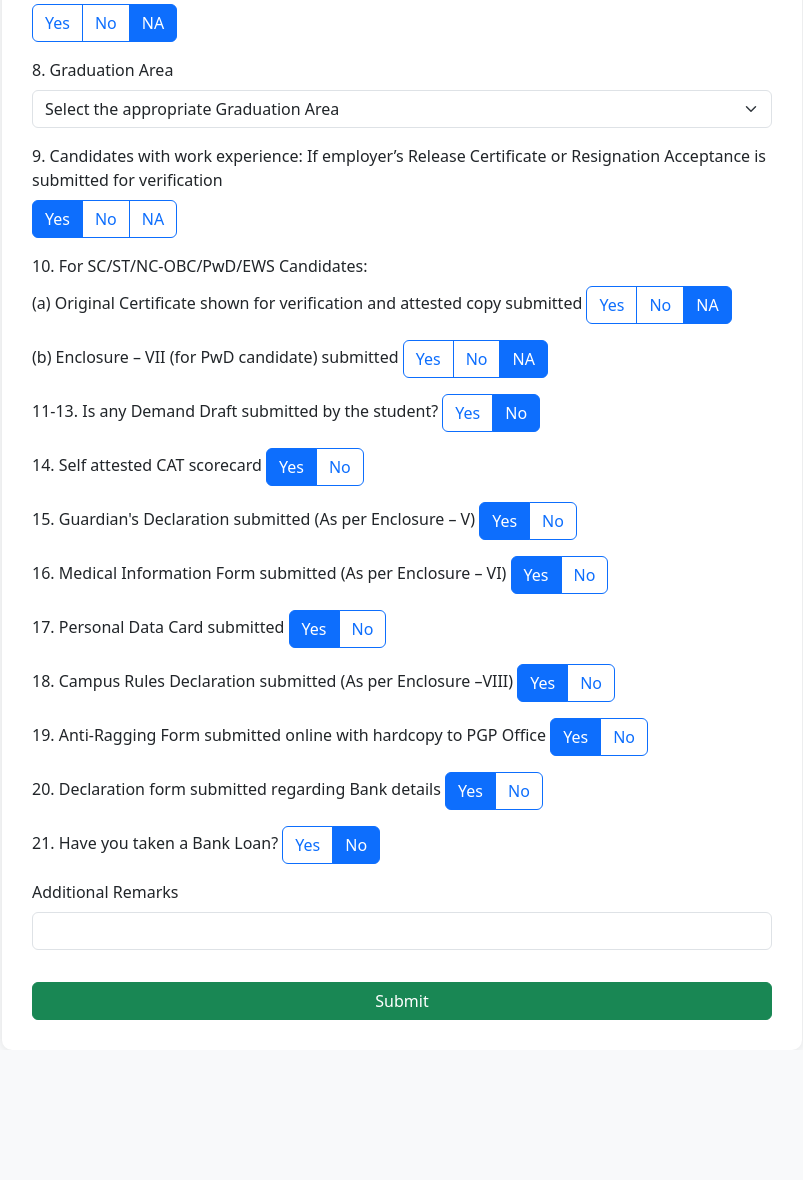
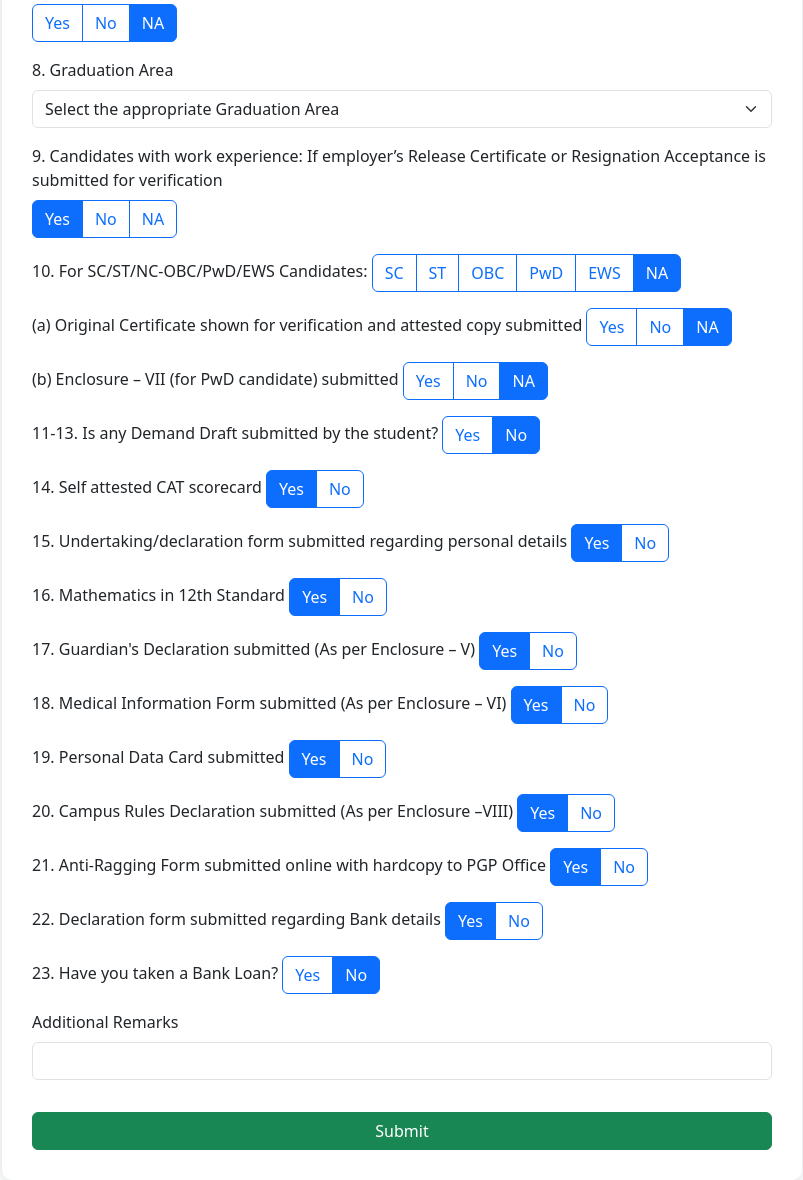
Before and after one commit to lunarblade29/Student-Registration-Software, a Flask app: page / in a window 1280 px wide. Shown: the part 1382-2562 px from the top of the page, without its empty margins (238-1041 px from the left). Before the commit the page ends 2402 px from the top, so only its background shows below. Run offline with Flask 3, Linux system fonts and the light colour scheme; some libraries are stand-ins or nearby versions.

Commit message:
Final Commit 2

```diff
--- a/main.py
+++ b/main.py
@@ -24,6 +24,8 @@ ALLOWED_EXTENSIONS = {"xlsx"}
 app.config["UPLOAD_FOLDER"] = UPLOAD_FOLDER
 
 today_date = datetime.today().strftime("%d %B %Y")
+academic_year = datetime.today().year
+academic_year2 = datetime.today().year + 2
 
 uploaded_file_data = None
 
@@ -54,6 +56,7 @@ if not os.path.exists(EXCEL_FILE):
             "Graduation Area",
             "Work Experience Certificate Submitted",
             "Work Experience Reason",
+            "Student Category",
             "SC/ST/OBC/PwD Certificate Verification",
             "PwD Enclosure Submitted",
             "Demand Draft Submitted",
@@ -61,6 +64,8 @@ if not os.path.exists(EXCEL_FILE):
             "Draft No.",
             "DT No.",
             "CAT Score Card Verification",
+            "Declaration Form Submitted",
+            "Mathematics in 12th",
             "Guardian's Declaration Submitted",
             "Medical Info Form Submitted",
             "Personal Data Card Submitted",
@@ -81,6 +86,8 @@ if not os.path.exists(EXCEL_FILE):
             "reason_category_certificate",
             "reason_pwd_enclosure",
             "reason_cat_score_card",
+            "reason_undertaking_declaration",
+            "reason_maths_12th",
             "reason_guardians_declaration",
             "reason_medical_info_form",
             "reason_personal_data_card",
@@ -189,6 +196,14 @@ def get_student_info():
     return jsonify({"name": "", "email": ""})
 
 
+def format_date_dd_mm_yyyy(date_str):
+    try:
+        year, month, day = date_str.split('-')
+        return f"{day}-{month}-{year}"
+    except (ValueError, AttributeError):
+        return ""
+
+
 @app.route("/", methods=["GET", "POST"])
 def index():
     if request.method == "POST":
@@ -221,6 +236,7 @@ def index():
                     "work_experience_certificate"
                 ),
                 "Work Experience Reason": request.form.get("reason_for_no"),
+                "Student Category": request.form.get("student_category"),
                 "SC/ST/OBC/PwD Certificate Verification": request.form.get(
                     "category_certificate"
                 ),
@@ -242,6 +258,8 @@ def index():
                     else None
                 ),
                 "CAT Score Card Verification": request.form.get("cat_score_card"),
+                "Declaration Form Submitted": request.form.get("undertaking_declaration"),
+                "Mathematics in 12th": request.form.get("maths_12th"),
                 "Guardian's Declaration Submitted": request.form.get(
                     "guardians_declaration"
                 ),
@@ -276,6 +294,8 @@ def index():
                 ),
                 "reason_pwd_enclosure": request.form.get("reason_pwd_enclosure"),
                 "reason_cat_score_card": request.form.get("reason_cat_score_card"),
+                "reason_undertaking_declaration": request.form.get("reason_undertaking_declaration"),
+                "reason_maths_12th": request.form.get("reason_maths_12th"),
                 "reason_guardians_declaration": request.form.get(
                     "reason_guardians_declaration"
                 ),
@@ -312,6 +332,14 @@ def index():
                     paragraph.text = paragraph.text.replace(
                         "{name}", student_data["Name"]
                     )
+                if "{acad_y}" in paragraph.text:
+                    paragraph.text = paragraph.text.replace(
+                        "{acad_y}", str(academic_year)
+                    )
+                if "{acad_yy}" in paragraph.text:
+                    paragraph.text = paragraph.text.replace(
+                        "{acad_yy}", str(academic_year2)
+                    )
                 if "{reg_no}" in paragraph.text:
                     paragraph.text = paragraph.text.replace(
                         "{reg_no}", student_data["Registration Number"]
@@ -332,10 +360,15 @@ def index():
                     paragraph.text = paragraph.text.replace(
                         "{bank_name}", student_data["Bank Name"]
                     )
-                if "{bank_amount}" in paragraph.text:
+                if "{bank_amount}" in paragraph.text and student_data.get("Loan Amount"):
+                    prefix = "₹"  # Example prefix
+                    suffix = " Lakhs"  # Example suffix
+                    loan_amount = str(student_data["Loan Amount"])
                     paragraph.text = paragraph.text.replace(
-                        "{bank_amount}", student_data["Loan Amount"]
+                        "{bank_amount}", f"{prefix}{loan_amount}{suffix}"
                     )
+                elif "{bank_amount}" in paragraph.text:
+                    paragraph.text = paragraph.text.replace("{bank_amount}", "")
                 if "{date}" in paragraph.text:
                     paragraph.text = paragraph.text.replace("{date}", today_date)
                 if "{remarks}" in paragraph.text:
@@ -362,6 +395,10 @@ def index():
                         + student_data["reason_pwd_enclosure"]
                         + " "
                         + student_data["reason_cat_score_card"]
+                        + " "
+                        + student_data["reason_undertaking_declaration"]
+                        + " "
+                        + student_data["reason_maths_12th"]
                         + " "
                         + student_data["reason_guardians_declaration"]
                         + " "
@@ -422,7 +459,7 @@ def index():
                             "{ddt}", student_data["Draft No."]
                         )  # Tick for Yes
                         paragraph.text = paragraph.text.replace(
-                            "{dtt}", student_data["DT No."]
+                            "{dtt}", format_date_dd_mm_yyyy(student_data["DT No."])
                         )  # blank for No
                     else:
                         paragraph.text = paragraph.text.replace(
@@ -449,7 +486,7 @@ def index():
                             "{ddc}", student_data["Draft No."]
                         )  # Tick for Yes
                         paragraph.text = paragraph.text.replace(
-                            "{dtc}", student_data["DT No."]
+                            "{dtc}", format_date_dd_mm_yyyy(student_data["DT No."])
                         )  # blank for No
                     else:
                         paragraph.text = paragraph.text.replace(
@@ -476,7 +513,7 @@ def index():
                             "{ddb}", student_data["Draft No."]
                         )  # Tick for Yes
                         paragraph.text = paragraph.text.replace(
-                            "{dtb}", student_data["DT No."]
+                            "{dtb}", format_date_dd_mm_yyyy(student_data["DT No."])
                         )  # blank for No
                     else:
                         paragraph.text = paragraph.text.replace(
@@ -494,8 +531,8 @@ def index():
 
                 # Handling the streams
                 if (
-                    "{gse}" in paragraph.text
-                    and student_data["Graduation Area"] == "Engineering"
+                        "{gse}" in paragraph.text
+                        and student_data["Graduation Area"] == "Engineering"
                 ):
                     paragraph.text = paragraph.text.replace(
                         "{gse}", "☑"
@@ -513,8 +550,8 @@ def index():
                         "{gso}", "☐"
                     )  # blank for No
                 if (
-                    "{gss}" in paragraph.text
-                    and student_data["Graduation Area"] == "Science"
+                        "{gss}" in paragraph.text
+                        and student_data["Graduation Area"] == "Science"
                 ):
                     paragraph.text = paragraph.text.replace(
                         "{gss}", "☑"
@@ -532,8 +569,8 @@ def index():
                         "{gso}", "☐"
                     )  # blank for No
                 if (
-                    "{gsc}" in paragraph.text
-                    and student_data["Graduation Area"] == "Commerce"
+                        "{gsc}" in paragraph.text
+                        and student_data["Graduation Area"] == "Commerce"
                 ):
                     paragraph.text = paragraph.text.replace(
                         "{gsc}", "☑"
@@ -551,8 +588,8 @@ def index():
                         "{gso}", "☐"
                     )  # blank for No
                 if (
-                    "{gsa}" in paragraph.text
-                    and student_data["Graduation Area"] == "Arts"
+                        "{gsa}" in paragraph.text
+                        and student_data["Graduation Area"] == "Arts"
                 ):
                     paragraph.text = paragraph.text.replace(
                         "{gsa}", "☑"
@@ -570,8 +607,8 @@ def index():
                         "{gso}", "☐"
                     )  # blank for No
                 if (
-                    "{gso}" in paragraph.text
-                    and student_data["Graduation Area"] == "Others"
+                        "{gso}" in paragraph.text
+                        and student_data["Graduation Area"] == "Others"
                 ):
                     paragraph.text = paragraph.text.replace(
                         "{gso}", "☑"
@@ -589,18 +626,52 @@ def index():
                         "{gse}", "☐"
                     )  # blank for No
 
+                # Handling the categories
+                if "{na}" in paragraph.text and student_data.get("Student Category") == "NA":
+                    paragraph.text = paragraph.text.replace("{na}", "☑").replace("{sc}", "☐").replace("{st}",
+                                                                                                      "☐").replace(
+                        "{obc}", "☐").replace("{pwd}", "☐").replace("{ews}", "☐")
+                elif "{sc}" in paragraph.text and student_data.get("Student Category") == "SC":
+                    paragraph.text = paragraph.text.replace("{sc}", "☑").replace("{na}", "☐").replace("{st}",
+                                                                                                      "☐").replace(
+                        "{obc}", "☐").replace("{pwd}", "☐").replace("{ews}", "☐")
+                elif "{st}" in paragraph.text and student_data.get("Student Category") == "ST":
+                    paragraph.text = paragraph.text.replace("{st}", "☑").replace("{na}", "☐").replace("{sc}",
+                                                                                                      "☐").replace(
+                        "{obc}", "☐").replace("{pwd}", "☐").replace("{ews}", "☐")
+                elif "{obc}" in paragraph.text and student_data.get("Student Category") == "OBC":
+                    paragraph.text = paragraph.text.replace("{obc}", "☑").replace("{na}", "☐").replace("{sc}",
+                                                                                                       "☐").replace(
+                        "{st}", "☐").replace("{pwd}", "☐").replace("{ews}", "☐")
+                elif "{pwd}" in paragraph.text and student_data.get("Student Category") == "PwD":
+                    paragraph.text = paragraph.text.replace("{pwd}", "☑").replace("{na}", "☐").replace("{sc}",
+                                                                                                       "☐").replace(
+                        "{st}", "☐").replace("{obc}", "☐").replace("{ews}", "☐")
+                elif "{ews}" in paragraph.text and student_data.get("Student Category") == "EWS":
+                    paragraph.text = paragraph.text.replace("{ews}", "☑").replace("{na}", "☐").replace("{sc}",
+                                                                                                       "☐").replace(
+                        "{st}", "☐").replace("{obc}", "☐").replace("{pwd}", "☐")
+                elif "{na}" in paragraph.text:
+                    paragraph.text = paragraph.text.replace("{na}", "☑").replace("{sc}", "☐").replace("{st}",
+                                                                                                      "☐").replace(
+                        "{obc}", "☐").replace("{pwd}", "☐").replace("{ews}", "☐")
+                elif any(tag in paragraph.text for tag in ["{sc}", "{st}", "{obc}", "{pwd}", "{ews}"]):
+                    paragraph.text = paragraph.text.replace("{sc}", "☐").replace("{st}", "☐").replace("{obc}",
+                                                                                                      "☐").replace(
+                        "{pwd}", "☐").replace("{ews}", "☐").replace("{na}", "☐")
+
             # Helper function to handle Yes/No placeholder replacement
             def handle_checkbox_placeholder(
-                paragraph,
-                placeholder_yes,
-                placeholder_no,
-                placeholder_na,
-                student_data_value,
+                    paragraph,
+                    placeholder_yes,
+                    placeholder_no,
+                    placeholder_na,
+                    student_data_value,
             ):
                 if (
-                    placeholder_yes in paragraph.text
-                    or placeholder_no in paragraph.text
-                    or placeholder_na in paragraph.text
+                        placeholder_yes in paragraph.text
+                        or placeholder_no in paragraph.text
+                        or placeholder_na in paragraph.text
                 ):
                     if student_data_value == "Yes":
                         paragraph.text = paragraph.text.replace(
@@ -690,6 +761,20 @@ def index():
                     "{csn}",
                     "{na}",
                     student_data["CAT Score Card Verification"],
+                )
+                handle_checkbox_placeholder(
+                    paragraph,
+                    "{udy}",
+                    "{udn}",
+                    "{na}",
+                    student_data["Declaration Form Submitted"],
+                )
+                handle_checkbox_placeholder(
+                    paragraph,
+                    "{tsy}",
+                    "{tsn}",
+                    "{na}",
+                    student_data["Mathematics in 12th"],
                 )
                 handle_checkbox_placeholder(
                     paragraph,
--- a/templates/index.html
+++ b/templates/index.html
@@ -637,11 +637,69 @@
           />
         </div>
 
+        <div class="mb-3">
+          <label class="form-label">10. For SC/ST/NC-OBC/PwD/EWS Candidates:</label>
+          <div class="btn-group">
+            <input
+              type="radio"
+              class="btn-check"
+              name="student_category"
+              value="SC"
+              id="studCatSC"
+              data-toggle-field="reason_category_certificate"
+            />
+            <label class="btn btn-outline-primary" for="studCatSC">SC</label>
+            <input
+              type="radio"
+              class="btn-check"
+              name="student_category"
+              value="ST"
+              id="studCatST"
+              data-toggle-field="reason_category_certificate"
+            />
+            <label class="btn btn-outline-primary" for="studCatST">ST</label>
+            <input
+              type="radio"
+              class="btn-check"
+              name="student_category"
+              value="OBC"
+              id="studCatOBC"
+              data-toggle-field="reason_category_certificate"
+            />
+            <label class="btn btn-outline-primary" for="studCatOBC">OBC</label>
+            <input
+              type="radio"
+              class="btn-check"
+              name="student_category"
+              value="PwD"
+              id="studCatPwD"
+              data-toggle-field="reason_category_certificate"
+            />
+            <label class="btn btn-outline-primary" for="studCatPwD">PwD</label>
+            <input
+              type="radio"
+              class="btn-check"
+              name="student_category"
+              value="EWS"
+              id="studCatEWS"
+              data-toggle-field="reason_category_certificate"
+            />
+            <label class="btn btn-outline-primary" for="studCatEWS">EWS</label>
+            <input
+              type="radio"
+              class="btn-check"
+              name="student_category"
+              value="NA"
+              id="studCatNA"
+              checked
+              data-toggle-field="reason_category_certificate"
+            />
+            <label class="btn btn-outline-primary" for="studCatNA">NA</label>
+          </div>
+        </div>
+
         <!-- 10(a). SC/ST/NC-OBC/PwD/EWS Candidates - Original Certificate Verification -->
         <div class="mb-3">
-          <label class="form-label"
-            >10. For SC/ST/NC-OBC/PwD/EWS Candidates:</label
-          >
           <label class="form-label"
             >(a) Original Certificate shown for verification and attested copy
             submitted</label
@@ -814,14 +872,12 @@
             />
           </div>
           <div class="mb-3">
-            <label class="form-label">DT No. (6 Digits):</label>
+            <label class="form-label">Dated on:</label>
             <input
-              type="text"
+              type="date"
               class="form-control"
               name="dt_no"
-              pattern="\d{6}"
-              maxlength="6"
-              placeholder="Enter 6-digit DT No."
+              value="<%= new java.text.SimpleDateFormat(\'dd-MM-yyyy\').format(new java.util.Date()) %>"
             />
           </div>
         </div>
@@ -873,10 +929,97 @@
           />
         </div>
 
+        <!-- Additional = Declaration and 12th math -->
+        <div class="mb-3">
+          <label class="form-label"
+            >15. Undertaking/declaration form submitted regarding personal
+            details</label
+          >
+          <div class="btn-group">
+            <input
+              type="radio"
+              class="btn-check"
+              name="undertaking_declaration"
+              value="Yes"
+              id="undertakingDeclarationYes"
+              data-toggle-field="reason_undertaking_declaration"
+              checked
+            />
+            <label class="btn btn-outline-primary" for="undertakingDeclarationYes"
+              >Yes</label
+            >
+            <input
+              type="radio"
+              class="btn-check"
+              name="undertaking_declaration"
+              value="No"
+              id="undertakingDeclarationNo"
+              data-toggle-field="reason_undertaking_declaration"
+            />
+            <label class="btn btn-outline-primary" for="undertakingDeclarationNo"
+              >No</label
+            >
+          </div>
+        </div>
+        <div
+          class="mb-3 reason-field"
+          id="reason_undertaking_declaration"
+          style="display: none"
+        >
+          <label class="form-label"
+            >If 'No', please state the reason and due date for
+            submission:</label
+          >
+          <input
+            type="text"
+            class="form-control"
+            name="reason_undertaking_declaration"
+            placeholder="Enter reason and due date"
+          />
+        </div>
+
+        <div class="mb-3">
+          <label class="form-label">16. Mathematics in 12th Standard</label>
+          <div class="btn-group">
+            <input
+              type="radio"
+              class="btn-check"
+              name="maths_12th"
+              value="Yes"
+              id="maths12thYes"
+              data-toggle-field="reason_maths_12th"
+              checked
+            />
+            <label class="btn btn-outline-primary" for="maths12thYes">Yes</label>
+            <input
+              type="radio"
+              class="btn-check"
+              name="maths_12th"
+              value="No"
+              id="maths12thNo"
+              data-toggle-field="reason_maths_12th"
+            />
+            <label class="btn btn-outline-primary" for="maths12thNo">No</label>
+          </div>
+        </div>
+        <div
+          class="mb-3 reason-field"
+          id="reason_maths_12th"
+          style="display: none"
+        >
+          <label class="form-label">If 'No', please state the reason:</label>
+          <input
+            type="text"
+            class="form-control"
+            name="reason_maths_12th"
+            placeholder="Enter reason"
+          />
+        </div>
+
         <!-- 15. Guardian's Declaration Submitted -->
         <div class="mb-3">
           <label class="form-label"
-            >15. Guardian's Declaration submitted (As per Enclosure – V)</label
+            >17. Guardian's Declaration submitted (As per Enclosure – V)</label
           >
           <div class="btn-group">
             <input
@@ -925,7 +1068,7 @@
         <!-- 16. Medical Information Form Submitted -->
         <div class="mb-3">
           <label class="form-label"
-            >16. Medical Information Form submitted (As per Enclosure –
+            >18. Medical Information Form submitted (As per Enclosure –
             VI)</label
           >
           <div class="btn-group">
@@ -974,7 +1117,7 @@
 
         <!-- 17. Personal Data Card Submitted -->
         <div class="mb-3">
-          <label class="form-label">17. Personal Data Card submitted</label>
+          <label class="form-label">19. Personal Data Card submitted</label>
           <div class="btn-group">
             <input
               type="radio"
@@ -1022,7 +1165,7 @@
         <!-- 18. Campus Rules Declaration Submitted -->
         <div class="mb-3">
           <label class="form-label"
-            >18. Campus Rules Declaration submitted (As per Enclosure
+            >20. Campus Rules Declaration submitted (As per Enclosure
             –VIII)</label
           >
           <div class="btn-group">
@@ -1076,7 +1219,7 @@
         <!-- 19. Anti-Ragging Form Submitted -->
         <div class="mb-3">
           <label class="form-label"
-            >19. Anti-Ragging Form submitted online with hardcopy to PGP
+            >21. Anti-Ragging Form submitted online with hardcopy to PGP
             Office</label
           >
           <div class="btn-group">
@@ -1126,7 +1269,7 @@
         <!-- 20. Declaration Form Submitted Regarding Bank Details -->
         <div class="mb-3">
           <label class="form-label"
-            >20. Declaration form submitted regarding Bank details</label
+            >22. Declaration form submitted regarding Bank details</label
           >
           <div class="btn-group">
             <input
@@ -1178,7 +1321,7 @@
 
         <!-- 21. Bank Loan -->
         <div class="mb-3">
-          <label class="form-label">21. Have you taken a Bank Loan?</label>
+          <label class="form-label">23. Have you taken a Bank Loan?</label>
           <div class="btn-group">
             <input
               type="radio"
```
Also changed, not shown: 3 other files.
